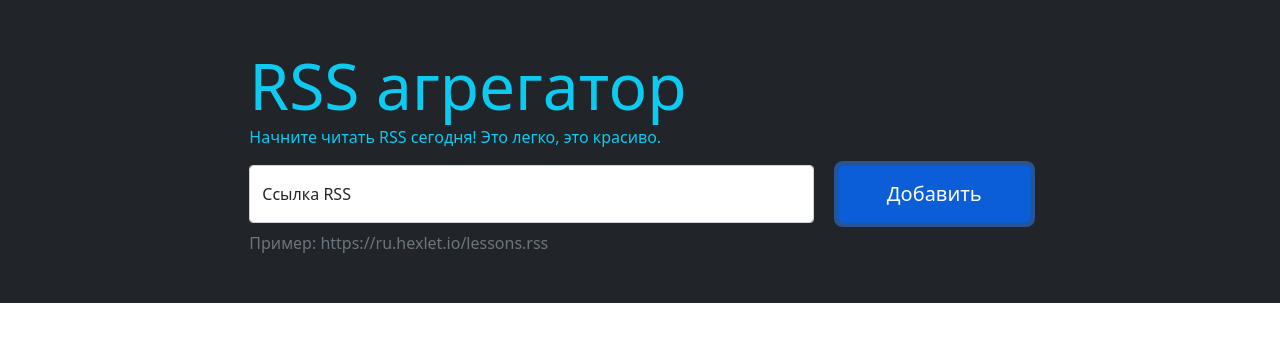
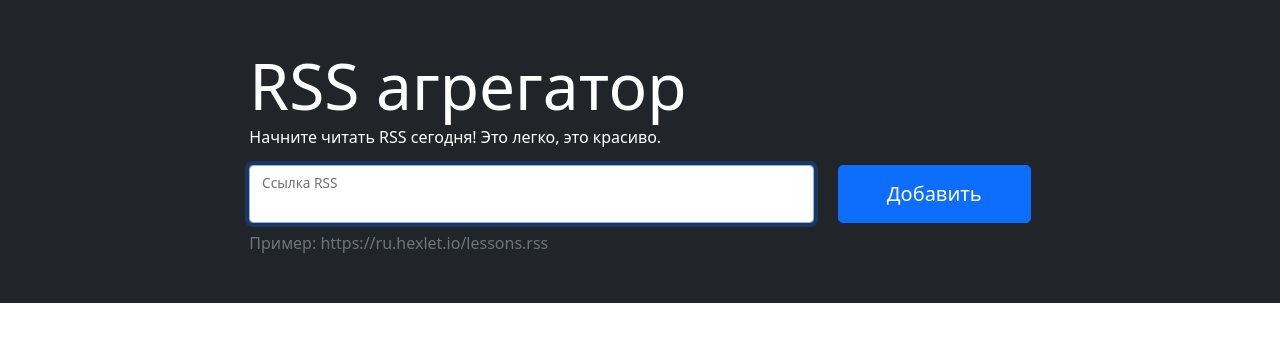
Before and after one commit to usernamenumb1/frontend-project-lvl3, a website built with webpack: page index.html in a window 1280 px wide. Both pictures are taken after typing "Sample" into the empty fields and a click on the button "Добавить". Built offline with nearby package versions, Linux system fonts and the light colour scheme; what on-change would draw is missing.

Commit message:
try to reset input 6th attempt

```diff
--- a/index.html
+++ b/index.html
@@ -26,7 +26,7 @@
         <main class="flex-grow-1">
             <section class="container-fluid bg-dark p-5">
                 <div class="row">
-                    <div class="col-md-10 col-lg-8 mx-auto text-info">
+                    <div class="col-md-10 col-lg-8 mx-auto text-white">
                         <h1 class="display-3 mb-0"></h1>
                         <p class="leed"></p>
                         <form action class="rss-form text-body">
--- a/src/init.js
+++ b/src/init.js
@@ -73,8 +73,9 @@ export default () => {
           });
         state.loadingStatus = 'filling';
         console.log(input.value);
-        form.reset();
-        // input.focus();
+        // form.reset();
+        input.value = '';
+        input.focus();
       });
       const posts = document.querySelector('.posts');
       posts.addEventListener('click', (e) => {
```
